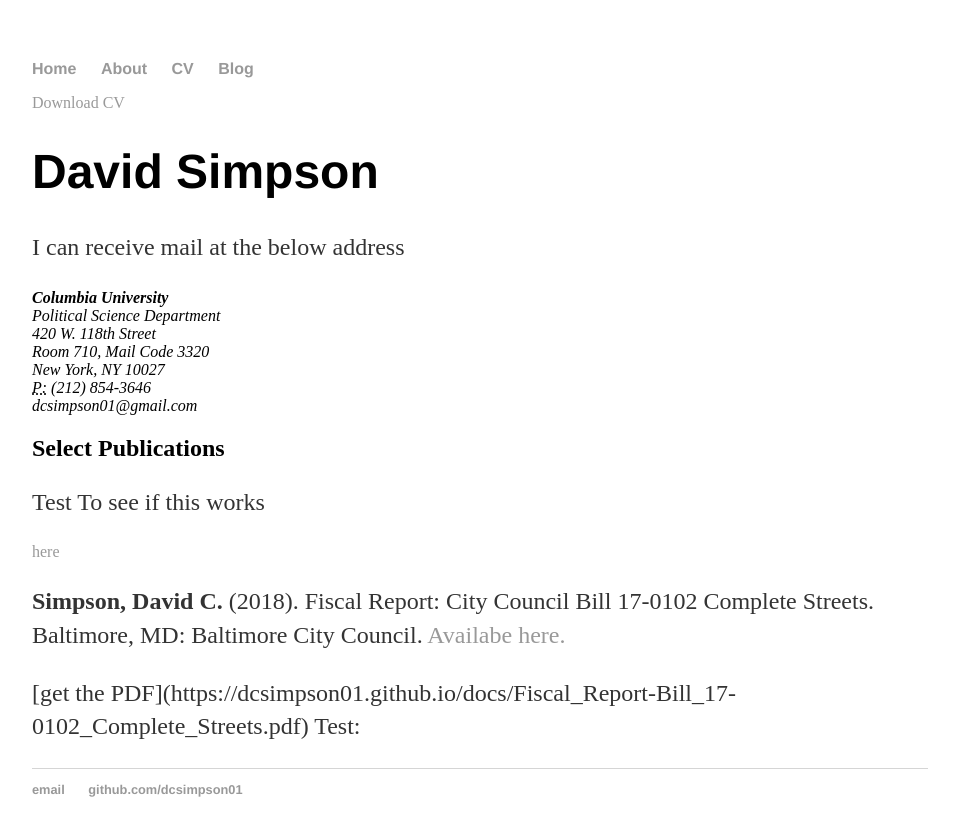
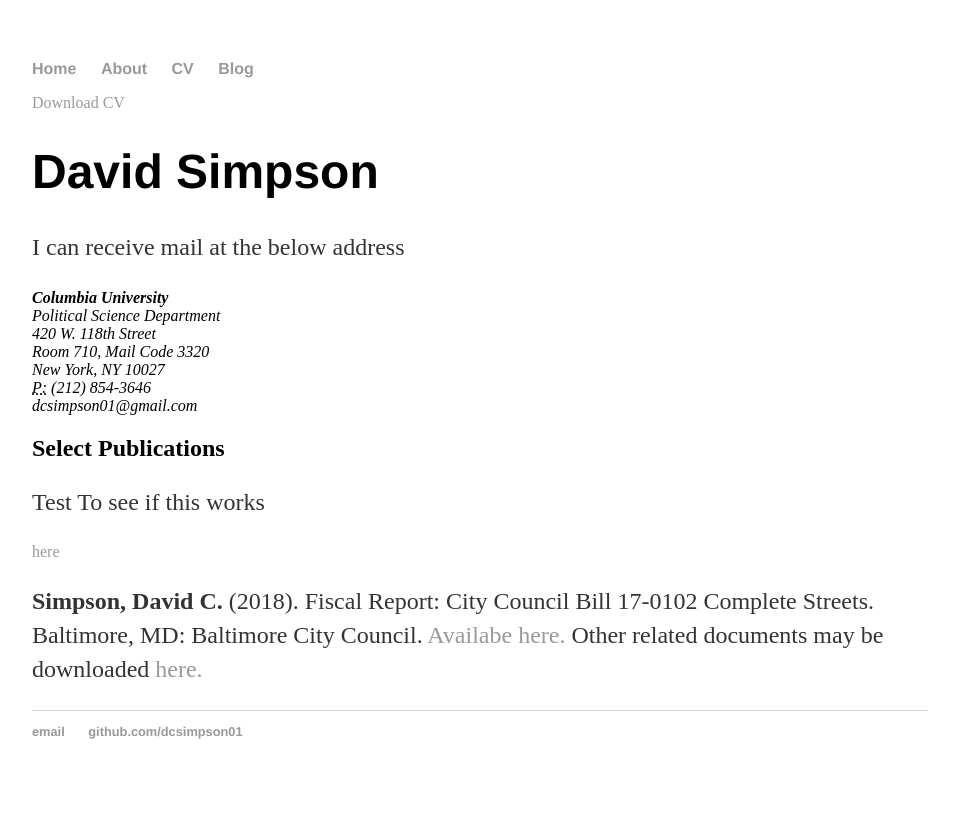
Before and after one commit to dcsimpson01/dcsimpson01.github.io, a Jekyll site: the page built from cv/index.html, in a window 1280 px wide. Shown: the top 836 px of the page, without its empty margins (160-1119 px from the left). Built offline with Jekyll 4.4.1, drawn with Linux system fonts in a browser that asks for light colours.

Commit message:
Update index.html

```diff
--- a/cv/index.html
+++ b/cv/index.html
@@ -22,8 +22,6 @@ title: David Simpson CV
 					<h2>Select Publications</h2>
 		<p> Test To see if this works </p><a href="https://dcsimpson01.github.io/docs/Fiscal_Report-Bill_17-0102_Complete_Streets.pdf">here</a>
 					<p><strong>Simpson, David C.</strong> (2018). Fiscal Report: City Council Bill 17-0102 Complete Streets. Baltimore, MD: Baltimore City Council.
-					<a href="https://dcsimpson01.github.io/docs/Fiscal_Report-Bill_17-0102_Complete_Streets.pdf">Availabe here.</a> </p>
-
-
-		<p>[get the PDF](https://dcsimpson01.github.io/docs/Fiscal_Report-Bill_17-0102_Complete_Streets.pdf)  Test:  </p>
+					<a href="https://dcsimpson01.github.io/docs/Fiscal_Report-Bill_17-0102_Complete_Streets.pdf">Availabe here.</a> Other related documents may be
+						downloaded <a href="https://baltimore.legistar.com/LegislationDetail.aspx?ID=3105004&GUID=D84D8A72-1C20-494D-A909-7503F044A56F&Options=ID%7CText%7C&Search=complete+streets"> here.</a> </p>
 	</div>
```
